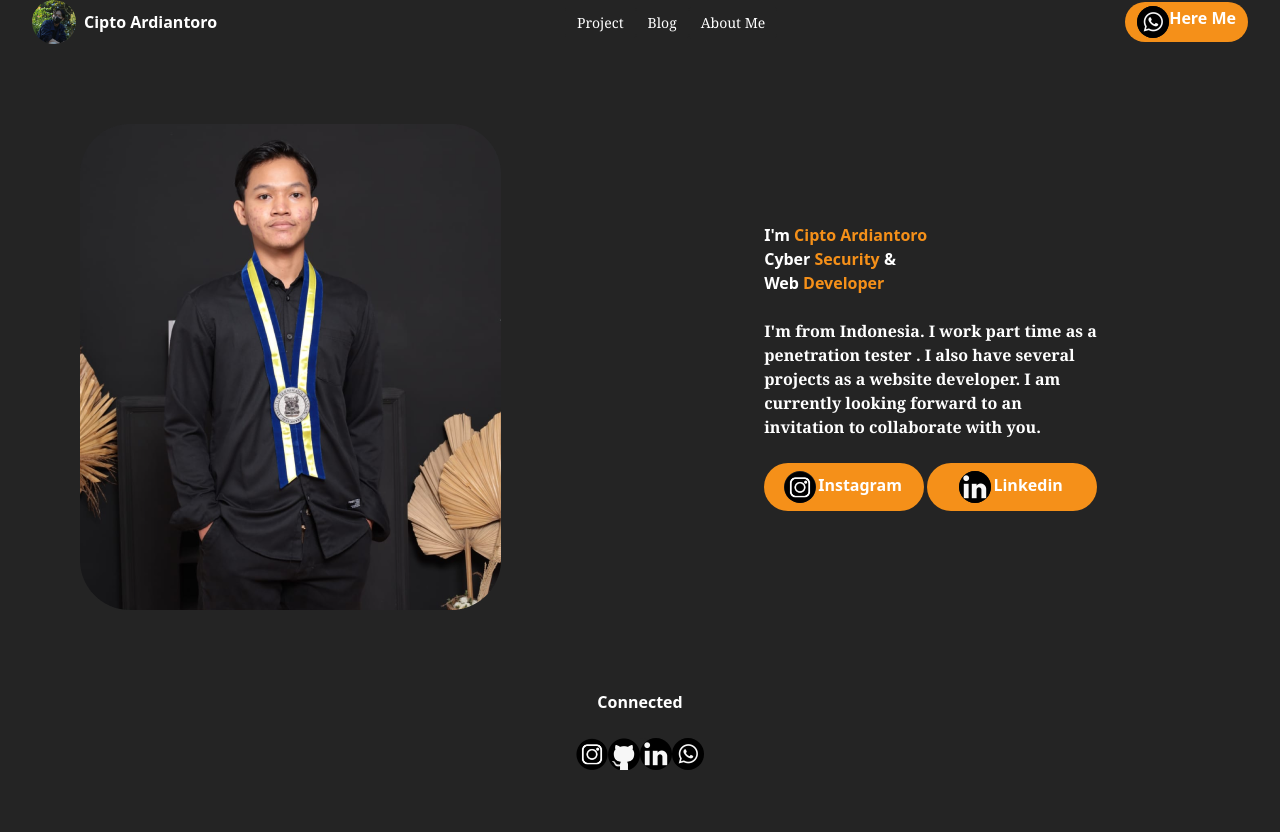
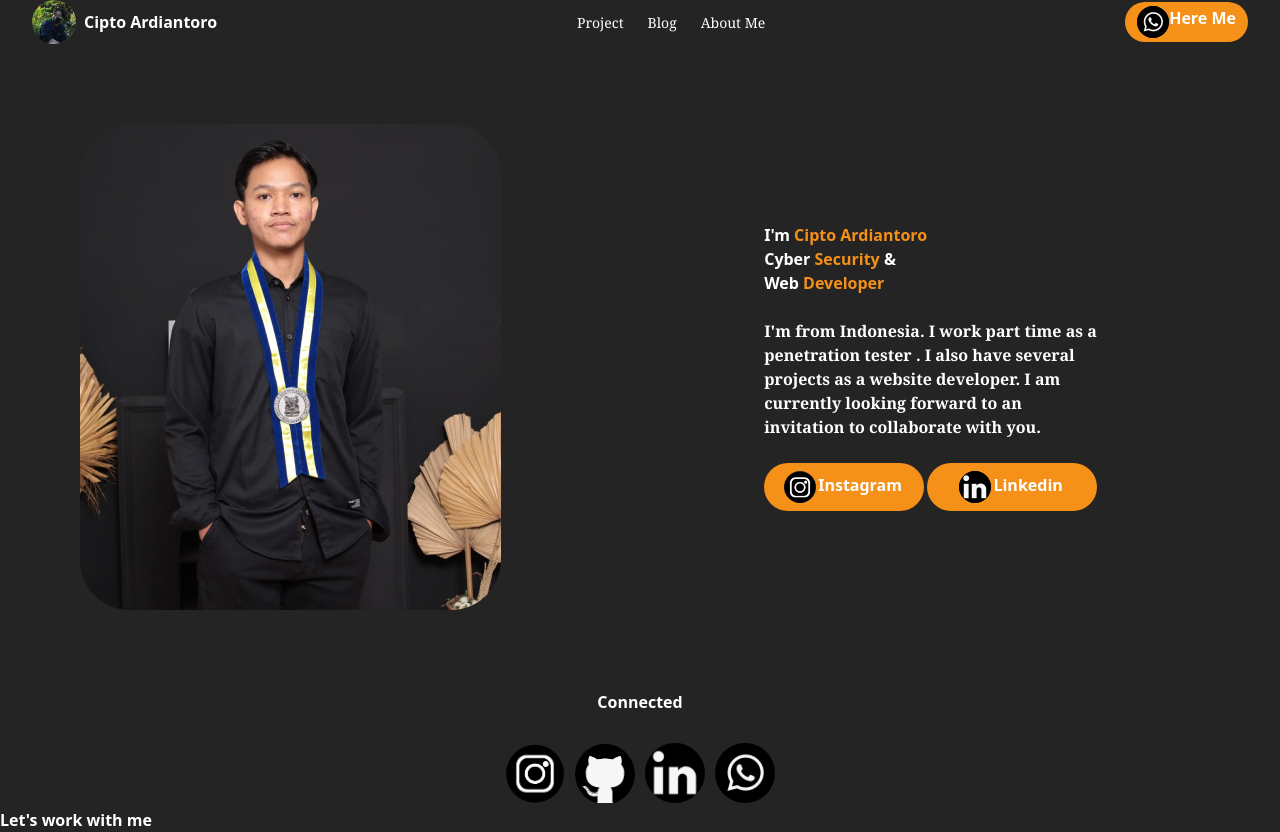
Before and after one commit to ciptoardiantoro/portofolio, a website: page public/index.html in a window 1280 px wide. Before the commit the page ends 800 px from the top, so only its background shows below. Drawn offline with Linux system fonts and the light colour scheme.

Commit message:
Update postingan uhuy

```diff
--- a/public/index.html
+++ b/public/index.html
@@ -110,7 +110,7 @@
                   <img
                     class="rounded-full h-8 w-8"
                     src="../dist/img/instagram.png"
-                    alt="Wa" />
+                    alt="Instagram" />
                   <a
                     style="background-color: #f59019; padding: 2px"
                     href="https://www.instagram.com/ardixans_/"
@@ -129,7 +129,7 @@
                   <img
                     class="rounded-full h-8 w-8"
                     src="../dist/img/linkedin.jpeg"
-                    alt="Wa" />
+                    alt="Linkedin" />
                   <a
                     style="background-color: #f59019; padding: 2px"
                     href="https://www.linkedin.com/in/cipto-ardiantoro/"
@@ -152,14 +152,41 @@
     </div>
     <br />
 
-    <div class="mx-auto rounded-full h-8 w-8 flex justify-center">
-      <img src="../dist/img/instagram.png" alt="Instagram" />
-      <img src="../dist/img/github.png" class="mr-4" alt="Github" />
-      <img
-        class="rounded-full"
-        src="../dist/img/linkedin.jpeg"
-        alt="Linkedin" />
-      <img class="rounded-full" src="../dist/img/wa.jpeg" alt="Whatshaps" />
+    <div class="mx-auto rounded-full flex justify-center">
+      <a href="https://www.instagram.com/ardixans_/ " target="_blank">
+        <img
+          src="../dist/img/instagram.png"
+          style="height: 60px; width: 60px; margin: 5px"
+          alt="Instagram" />
+      </a>
+
+      <a href="https://github.com/ciptoardiantoro/" target="_blank">
+        <img
+          src="../dist/img/github.png"
+          style="height: 60px; width: 60px; margin: 5px"
+          alt="Github" />
+      </a>
+
+      <a href="https://www.linkedin.com/in/cipto-ardiantoro/" target="_blank">
+        <img
+          src="../dist/img/linkedin.jpeg"
+          class="rounded-full"
+          style="height: 60px; width: 60px; margin: 5px"
+          alt="Linkedin" />
+      </a>
+
+      <a href="https://wa.me/081362866743" target="_blank">
+        <img
+          src="../dist/img/wa.jpeg"
+          class="rounded-full"
+          style="height: 60px; width: 60px; margin: 5px"
+          alt="Whatshaps" />
+      </a>
+    </div>
+    <!-- Fitur Informasi Project -->
+
+    <div class="mx-auto">
+      <p class="text-white font-bold">Let's work with me</p>
     </div>
 
     <!-- End Program -->
```
